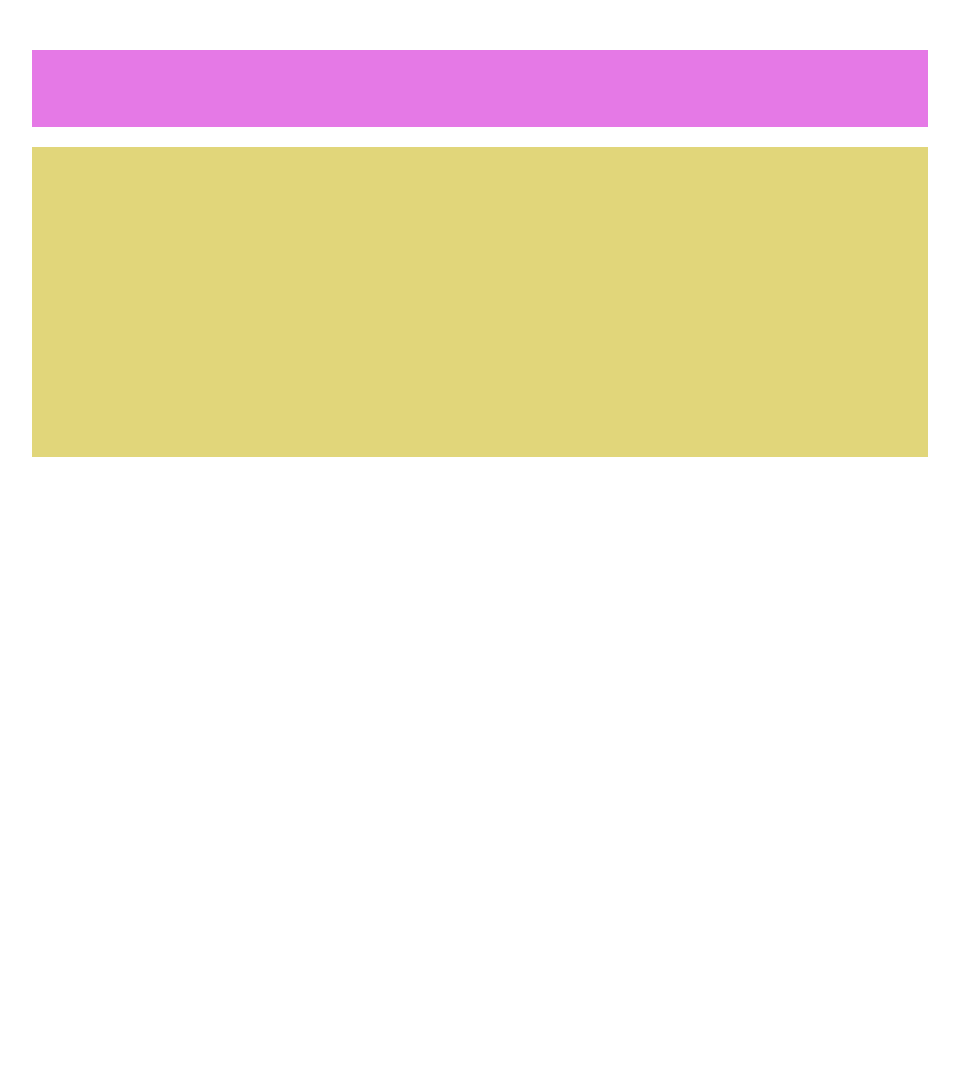
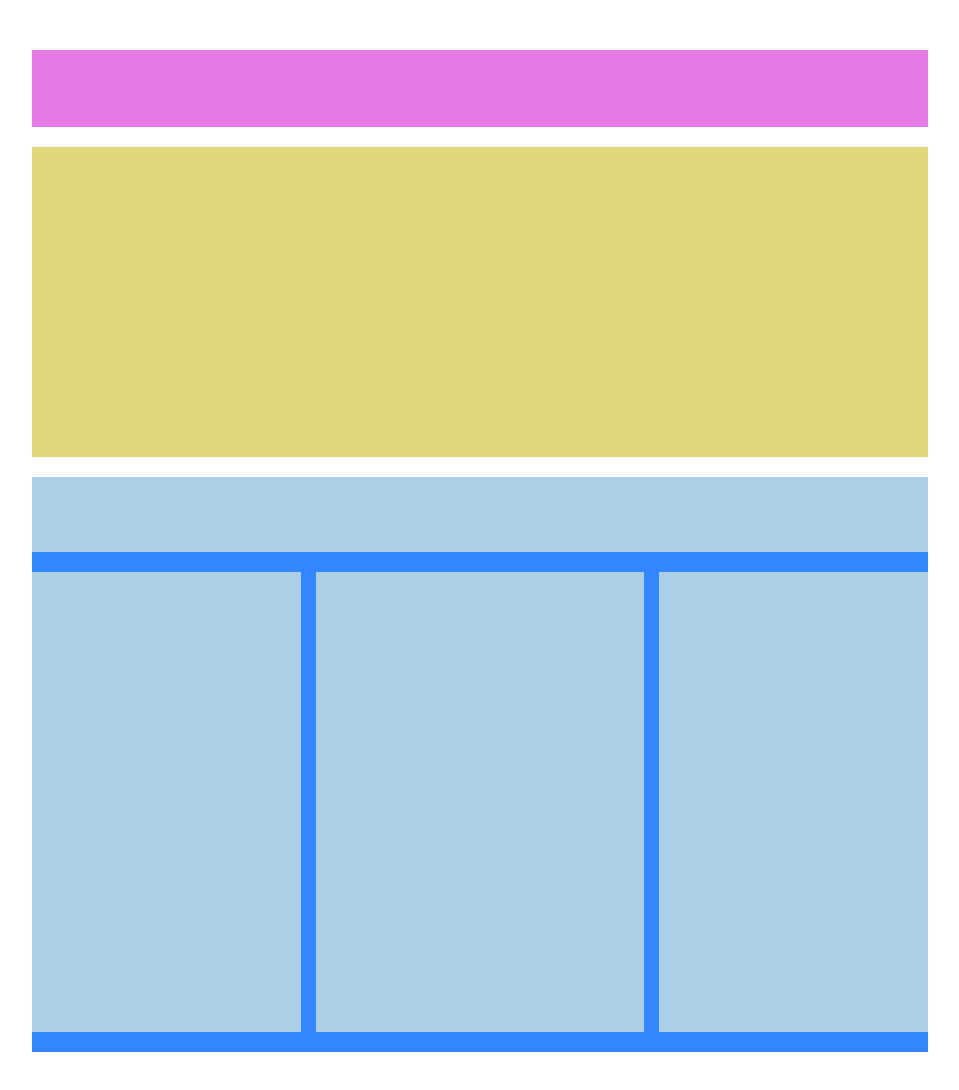
Before and after one commit to MatteoLiberati/htmlcss-struttura-wp, a plain HTML site: page index.html in a window 1280 px wide. Shown: the whole page, without its empty margins (160-1119 px from the left). Before the commit the page ends 800 px from the top, so only its background shows below. Drawn offline with Linux system fonts and the light colour scheme.

Commit message:
content section

```diff
--- a/css/style.css
+++ b/css/style.css
@@ -3,6 +3,13 @@
     margin:0;
     padding:0;
     box-sizing: border-box;
+}
+
+/* UTILITIES */
+.clearfix::after{
+    content: "";
+    display:table;
+    clear:both;
 }
 
 /* MACROAREA */
@@ -19,14 +26,45 @@ body{
 /* HEADER */
 header{
     min-height: 77px;
+    margin-bottom: 20px;
     background-color: #e579e6;
-    margin-bottom: 20px;
 }
 
 /* MAIN */
 /* PICTURE SECTION */
 .picture-section{
     min-height: 310px;
+    margin-bottom: 20px;
     background-color: #e1d67a;
+}
+
+/* CONTENT SECTION */
+.content-section{
     margin-bottom: 20px;
+    background-color: #3386ff;
 }
+
+.content-head{
+    min-height: 75px;
+    margin-bottom: 20px;
+    background-color: #accfe6;
+}
+
+/* CONTENT LAYOUT */
+
+.content-left,
+.content-right{
+    width:30%;
+    min-height: 460px;
+    float:left;
+    margin-bottom: 20px;
+    background-color: #accfe6;
+}
+
+.content-centre{
+    width: calc(100% - 30% - 30% - 15px - 15px);
+    min-height: 460px;
+    float:left;
+    margin:0 15px 20px;
+    background-color: #accfe6;
+}
--- a/index.html
+++ b/index.html
@@ -23,7 +23,15 @@
 
             <!-- CONTENT SECTION -->
             <section class="content-section">
+                <!-- CONTENT HEAD -->
+                <div class="content-head"></div>
 
+                <!-- CONTENT LAYOUT -->
+                <div class="content-layout clearfix">
+                    <aside class="content-left"></aside>
+                    <div class="content-centre"></div>
+                    <aside class="content-right"></aside>
+                </div>
             </section>
         </main>
     </div>
```
